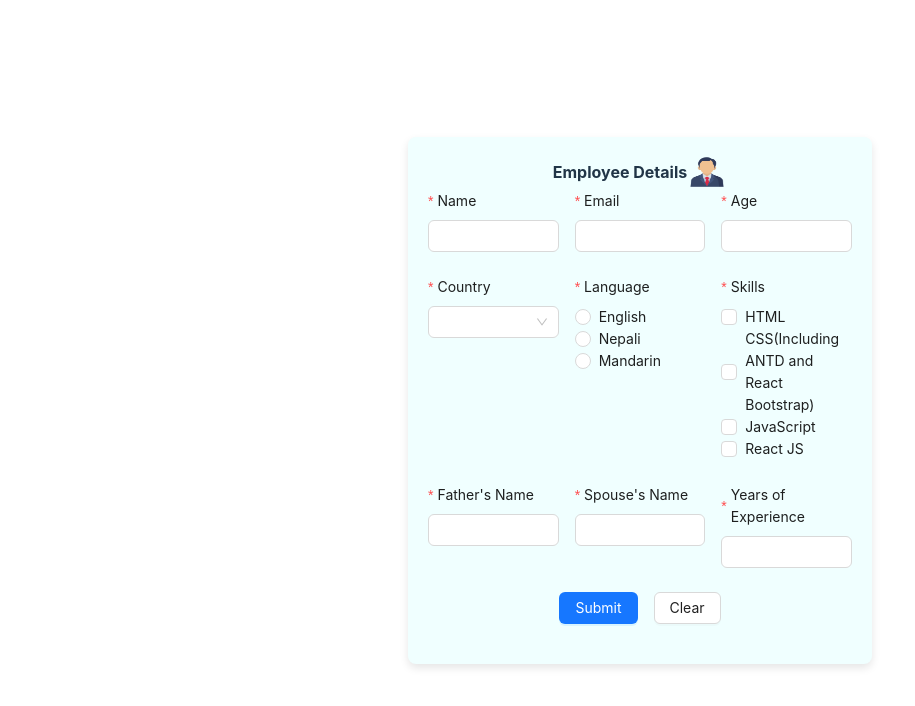
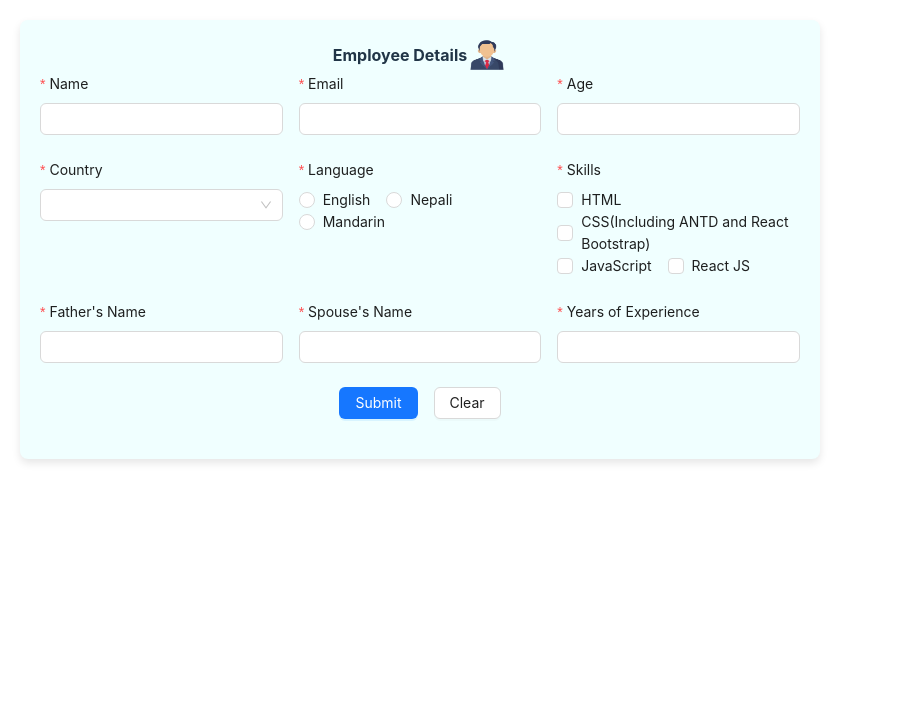
Before and after one commit to Rudraneel123/Antd, a React (Vite) app in the folder antd-project/: page / in a window 1280 px wide. Shown: the top 706 px of the page, without its empty margins (0-915 px from the left). Built offline with nearby package versions, Linux system fonts and the light colour scheme.

Commit message:
app.js committed

```diff
--- a/antd-project/src/App.jsx
+++ b/antd-project/src/App.jsx
@@ -61,15 +61,15 @@ const App = () => {
     <div
       style={{
         display: "flex",
-        justifyContent: "center",
+        flexDirection: "column",
         alignItems: "center",
         minHeight: "100vh",
-        padding: "350px",
+        padding: "20px",
       }}
     >
       <div
         style={{
-          width: "80%",
+          width: "100%",
           maxWidth: "800px",
           background: "#fff",
           padding: "20px",
@@ -87,11 +87,15 @@ const App = () => {
           }}
         >
           Employee Details
-          <img src="/manager.png" alt="employee" style={{height:'30px',width:'40px'}} />
+          <img
+            src="/manager.png"
+            alt="employee"
+            style={{ height: "30px", width: "40px" }}
+          />
         </strong>
         <Form form={form} onFinish={onFinish} layout="vertical">
-          <Row gutter={16}>
-            <Col span={8}>
+          <Row gutter={[16, 16]}>
+            <Col xs={24} sm={12} md={8}>
               <Form.Item
                 label="Name"
                 name="name"
@@ -100,7 +104,7 @@ const App = () => {
                 <Input />
               </Form.Item>
             </Col>
-            <Col span={8}>
+            <Col xs={24} sm={12} md={8}>
               <Form.Item
                 label="Email"
                 name="email"
@@ -111,7 +115,7 @@ const App = () => {
                 <Input type="email" />
               </Form.Item>
             </Col>
-            <Col span={8}>
+            <Col xs={24} sm={12} md={8}>
               <Form.Item
                 label="Age"
                 name="age"
@@ -126,8 +130,8 @@ const App = () => {
               </Form.Item>
             </Col>
           </Row>
-          <Row gutter={16}>
-            <Col span={8}>
+          <Row gutter={[16, 16]}>
+            <Col xs={24} sm={12} md={8}>
               <Form.Item
                 label="Country"
                 name="country"
@@ -142,7 +146,7 @@ const App = () => {
                 </Select>
               </Form.Item>
             </Col>
-            <Col span={8}>
+            <Col xs={24} sm={12} md={8}>
               <Form.Item
                 label="Language"
                 name="language"
@@ -157,7 +161,7 @@ const App = () => {
                 </Radio.Group>
               </Form.Item>
             </Col>
-            <Col span={8}>
+            <Col xs={24} sm={12} md={8}>
               <Form.Item
                 label="Skills"
                 name="skills"
@@ -176,8 +180,8 @@ const App = () => {
               </Form.Item>
             </Col>
           </Row>
-          <Row gutter={16}>
-            <Col span={8}>
+          <Row gutter={[16, 16]}>
+            <Col xs={24} sm={12} md={8}>
               <Form.Item
                 label="Father's Name"
                 name="fathername"
@@ -191,7 +195,7 @@ const App = () => {
                 <Input />
               </Form.Item>
             </Col>
-            <Col span={8}>
+            <Col xs={24} sm={12} md={8}>
               <Form.Item
                 label="Spouse's Name"
                 name="spousename"
@@ -205,7 +209,7 @@ const App = () => {
                 <Input />
               </Form.Item>
             </Col>
-            <Col span={8}>
+            <Col xs={24} sm={12} md={8}>
               <Form.Item
                 label="Years of Experience"
                 name="experience"
```
